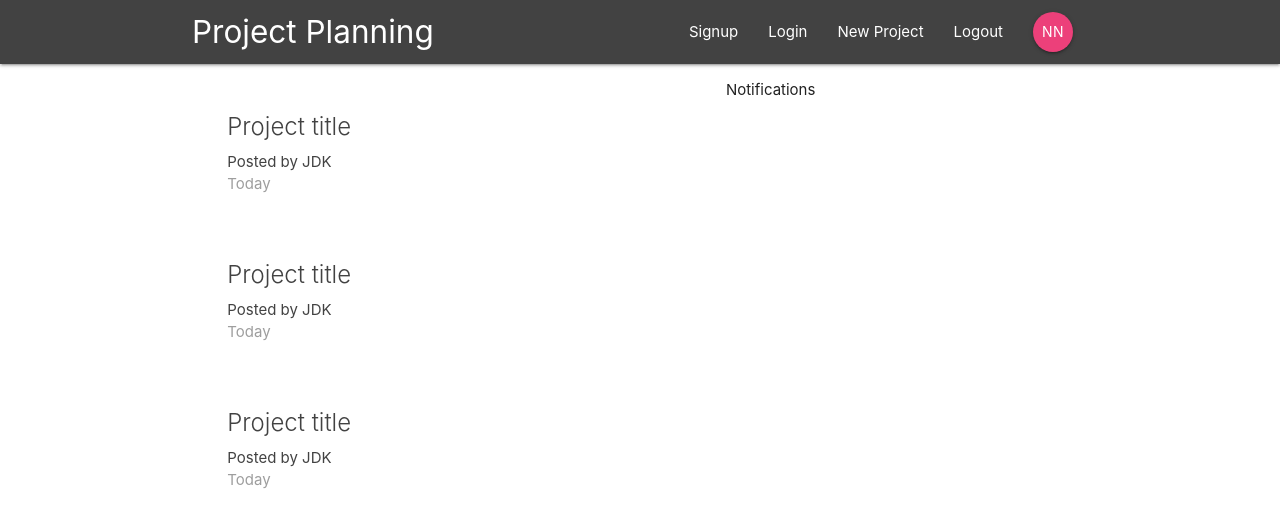
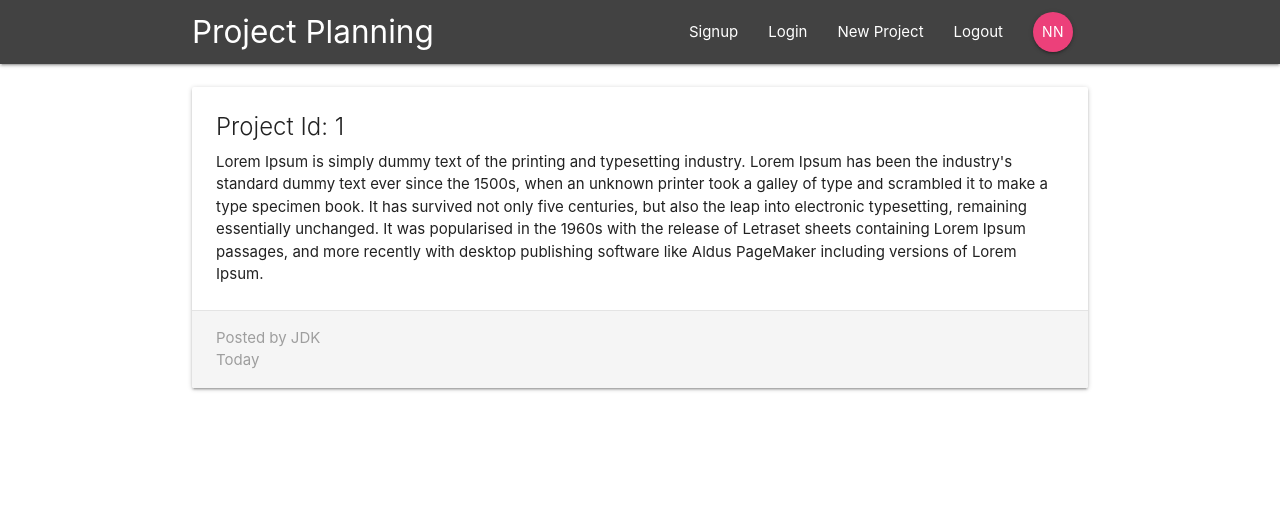
Before and after one commit to J-DK/react-redux-firebase, a React (Create React App) app: page /project/1 in a window 1280 px wide. Shown: the top 526 px of the page. Built offline with nearby package versions, Linux system fonts and the light colour scheme.

Commit message:
fix(route): fixed the route issue by matching the EXACT component and also used the info from the automatically generated props

```diff
--- a/src/App.js
+++ b/src/App.js
@@ -11,7 +11,7 @@ class App extends Component {
                 <div className="App">
                     <Navbar/>
                     <Switch>
-                        <Route path="/" component={Dashboard}/>
+                        <Route exact path="/" component={Dashboard}/>
                         <Route path="/project/:id" component={ProjectDetails}/>
                     </Switch>
                 </div>
--- a/src/components/projects/ProjectDetails.js
+++ b/src/components/projects/ProjectDetails.js
@@ -1,11 +1,13 @@
 import React from "react";
 
-const ProjectDetails = () => {
+const ProjectDetails = (props) => {
+    // When this component is placed inside Router, automatically some props (info) is added
+    const {id} = props.match.params;
     return (
         <div className="container section project-details">
             <div className="card z-depth-9">
                 <div className="card-content">
-                    <span className="card-title">Project Title</span>
+                    <span className="card-title">Project Id: {id}</span>
                     <p>Lorem Ipsum is simply dummy text of the printing and typesetting industry. Lorem Ipsum has been the industry's standard dummy text ever since the 1500s, when an unknown printer took a galley of type and scrambled it to make a type specimen book. It has survived not only five centuries, but also the leap into electronic typesetting, remaining essentially unchanged. It was popularised in the 1960s with the release of Letraset sheets containing Lorem Ipsum passages, and more recently with desktop publishing software like Aldus PageMaker including versions of Lorem Ipsum.</p>
                 </div>
                 <div className="card-action grey lighten-4 grey-text">
```
